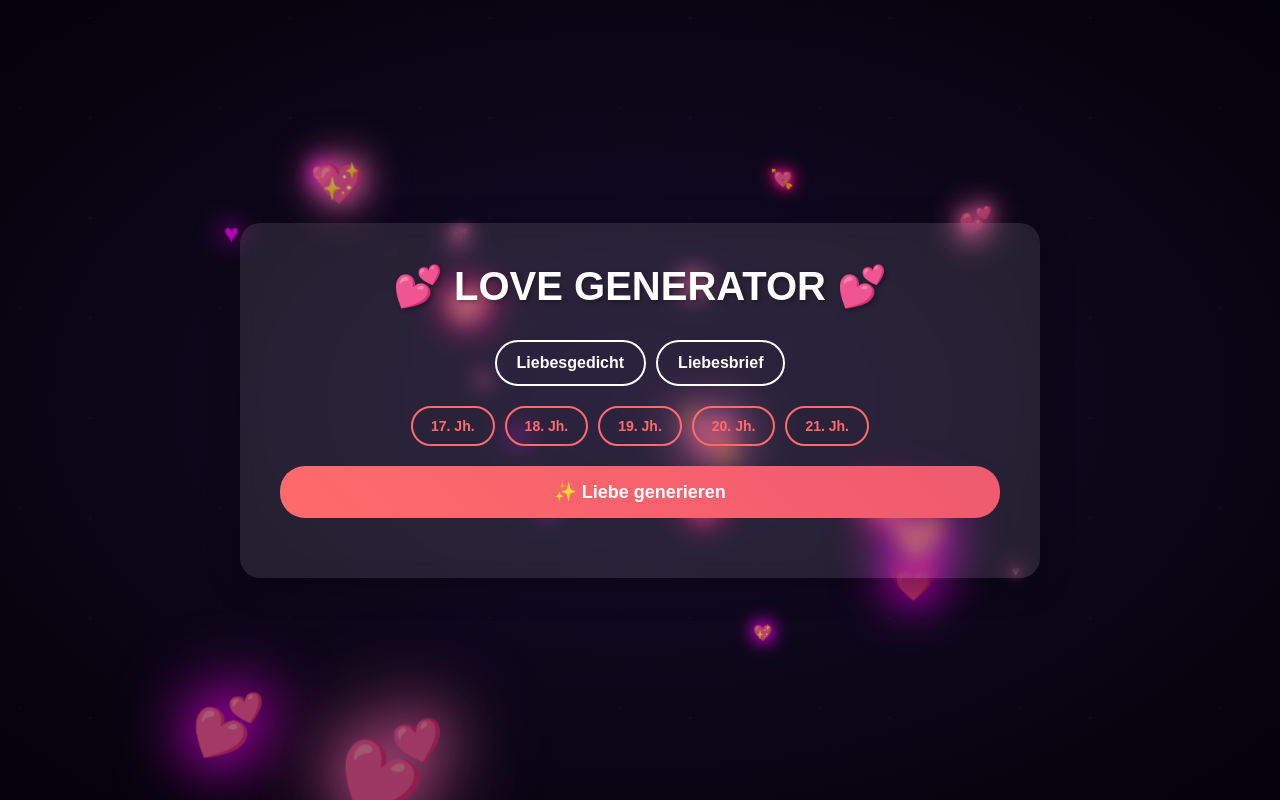
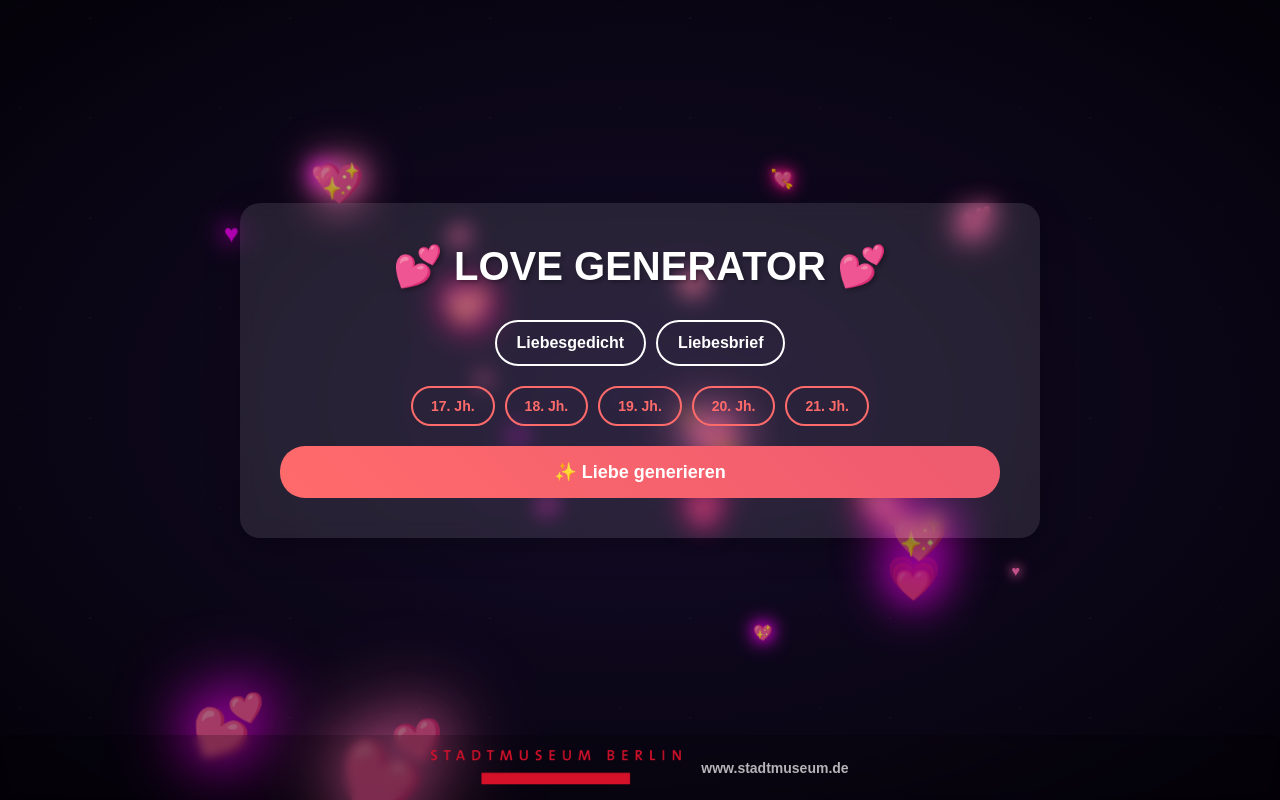
Before and after one commit to sebastianruffberlin/love-generator, a Flask app: page / in a window 1280 px wide. Run offline with Flask 3, Linux system fonts and the light colour scheme.

Commit message:
Update index.html

```diff
--- a/templates/index.html
+++ b/templates/index.html
@@ -18,7 +18,7 @@
             display: flex;
             justify-content: center;
             align-items: center;
-            padding: 20px;
+            padding: 20px 20px 80px 20px; /* Add padding-bottom for footer */
             overflow: hidden;
             position: relative;
             background: radial-gradient(ellipse at center, #1a0f35 0%, #05020b 100%);
@@ -125,37 +124,8 @@
             box-shadow: 0 8px 32px rgba(0, 0, 0, 0.3);
             max-width: 800px;
             width: 100%;
-            max-height: 90vh;
+            max-height: calc(100vh - 100px); /* Adjust for footer and padding */
             overflow-y: auto;
-            transition: opacity 0.3s ease, transform 0.3s ease;
-        }
-
-        .fullscreen-loader {
-            position: fixed;
-            top: 0;
-            left: 0;
-            width: 100%;
-            height: 100%;
-            background: rgba(10, 2, 20, 0.5);
-            backdrop-filter: blur(5px);
-            display: none; /* Hidden by default */
-            justify-content: center;
-            align-items: center;
-            z-index: 1000;
-        }
-
-        .video-spinner {
-            width: 60px;
-            height: 60px;
-            border: 4px solid transparent;
-            border-top-color: #ffffff;
-            border-radius: 50%;
-            animation: spin 1s linear infinite;
-        }
-
-        @keyframes spin {
-            0% { transform: rotate(0deg); }
-            100% { transform: rotate(360deg); }
         }
 
         .title {
@@ -247,10 +219,48 @@
             font-family: 'Georgia', 'Times New Roman', serif;
             font-size: 17px;
             overflow-y: hidden;
+            position: relative; /* Needed for the loader overlay */
+            min-height: 280px; /* Ensure space for loader */
+        }
+
+        .result-loader {
+            position: absolute;
+            top: 0;
+            left: 0;
+            width: 100%;
+            height: 100%;
+            background: rgba(255, 255, 255, 0.8);
+            backdrop-filter: blur(2px);
+            border-radius: 15px; /* Match parent */
+            display: none; /* Hidden by default */
+            flex-direction: column;
+            justify-content: center;
+            align-items: center;
+            z-index: 5;
+        }
+
+        .result-loader .spinner {
+             width: 50px;
+             height: 50px;
+             border: 4px solid rgba(74, 45, 107, 0.2);
+             border-top-color: #4a2d6b;
+             border-radius: 50%;
+             animation: spin 1s linear infinite;
+        }
+
+        .result-loader .loading-text {
+            margin-top: 15px;
+            font-weight: bold;
+            color: #4a2d6b;
+        }
+
+        @keyframes spin {
+            0% { transform: rotate(0deg); }
+            100% { transform: rotate(360deg); }
         }
 
         .action-buttons {
-            display: flex;
+            display: none; /* Hidden by default */
             gap: 15px;
             margin-top: 20px;
         }
@@ -281,14 +290,41 @@
         .error {
             background: rgba(255, 0, 0, 0.1);
             border: 2px solid #ff4444;
+            color: #ff4444;
             padding: 15px;
             border-radius: 10px;
             margin-top: 20px;
             display: none;
         }
 
+        /* --- FOOTER --- */
+        .page-footer {
+            position: fixed;
+            bottom: 0;
+            left: 0;
+            width: 100%;
+            padding: 15px;
+            display: flex;
+            justify-content: center;
+            align-items: center;
+            gap: 20px;
+            background: rgba(0,0,0, 0.2);
+            backdrop-filter: blur(5px);
+            z-index: 10;
+        }
+
+        .footer-logo {
+            height: 35px;
+        }
+
+        .footer-url {
+            color: rgba(255, 255, 255, 0.7);
+            font-size: 14px;
+            font-weight: bold;
+        }
+
         @media (max-width: 768px) {
-            .container { padding: 20px; max-height: 85vh; }
+            .container { padding: 20px; }
             .title { font-size: 2em; }
             .button-row, .era-row { flex-direction: column; align-items: stretch; }
         }
@@ -321,14 +353,26 @@
             <button type="submit" class="generate-btn" id="generateBtn">✨ Liebe generieren</button>
         </form>
 
-        <div class="result-area" id="resultArea"></div>
+        <div class="result-area" id="resultArea">
+            <div class="result-loader" id="resultLoader">
+                <div class="spinner"></div>
+                <div class="loading-text">Text wird generiert...</div>
+            </div>
+        </div>
         <div class="error" id="errorArea"></div>
 
-        <div class="action-buttons">
+        <div class="action-buttons" id="actionButtons">
             <button class="print-btn" id="printBtn">🖨️ Drucken</button>
             <button class="reset-btn" id="resetBtn">🔄 Neu beginnen</button>
         </div>
     </div>
+
+    <!-- --- FOOTER --- -->
+    <footer class="page-footer">
+        <!-- The logo is expected to be in the same directory as the HTML file -->
+        <img src="logo.png" alt="Stadtmuseum Logo" class="footer-logo" onerror="this.style.display='none'">
+        <span class="footer-url">www.stadtmuseum.de</span>
+    </footer>
 
     <script>
         let selectedType = '';
@@ -360,14 +404,20 @@
 
         const typeBtns = document.querySelectorAll('.type-btn');
         const eraBtns = document.querySelectorAll('.era-btn');
+        const generateBtn = document.getElementById('generateBtn');
         const loveForm = document.getElementById('loveForm');
-        const generateBtn = document.getElementById('generateBtn');
         const resultArea = document.getElementById('resultArea');
         const errorArea = document.getElementById('errorArea');
+        const actionButtons = document.getElementById('actionButtons');
         const printBtn = document.getElementById('printBtn');
         const resetBtn = document.getElementById('resetBtn');
-        const mainContainer = document.getElementById('mainContainer');
-        const fullscreenLoader = document.getElementById('fullscreenLoader');
+        const resultLoader = document.getElementById('resultLoader');
+
+        function setFormEnabled(enabled) {
+            typeBtns.forEach(btn => btn.disabled = !enabled);
+            eraBtns.forEach(btn => btn.disabled = !enabled);
+            generateBtn.disabled = !enabled;
+        }
 
         typeBtns.forEach(btn => {
             btn.addEventListener('click', function() {
@@ -392,34 +442,31 @@
                 return;
             }
 
-            fullscreenLoader.style.display = 'flex';
-            mainContainer.style.opacity = '0';
-            mainContainer.style.transform = 'scale(0.95)';
-            generateBtn.disabled = true;
+            setFormEnabled(false);
+            actionButtons.style.display = 'none';
+            errorArea.style.display = 'none';
+            resultArea.style.display = 'block';
+            resultArea.innerHTML = '';
+            resultLoader.style.display = 'flex';
+            resultArea.appendChild(resultLoader);
 
             try {
                 const responseData = await fetchMockResponse(selectedType, selectedEra);
 
-                fullscreenLoader.style.display = 'none';
-                mainContainer.style.opacity = '1';
-                mainContainer.style.transform = 'scale(1)';
+                resultLoader.style.display = 'none';
 
                 if (responseData.error) {
                     showError('Fehler: ' + responseData.error);
                 } else {
                     resultArea.innerHTML = responseData.text.replace(/\n/g, '<br>');
-                    resultArea.style.display = 'block';
-                    printBtn.style.display = 'block';
-                    resetBtn.style.display = 'block';
+                    actionButtons.style.display = 'flex';
                 }
-                generateBtn.disabled = false;
 
             } catch (error) {
-                fullscreenLoader.style.display = 'none';
-                mainContainer.style.opacity = '1';
-                mainContainer.style.transform = 'scale(1)';
+                resultLoader.style.display = 'none';
                 showError('Unerwarteter Fehler: ' + error.message);
-                generateBtn.disabled = false;
+            } finally {
+                setFormEnabled(true);
             }
         });
 
```
Also changed, not shown: other parts of templates/index.html (+13 -17 lines).
